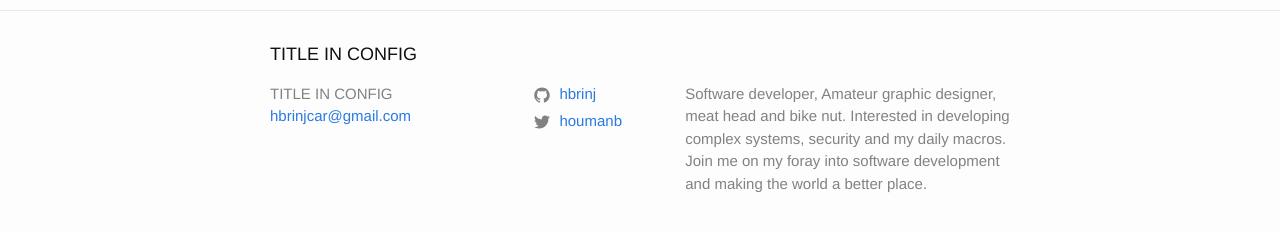
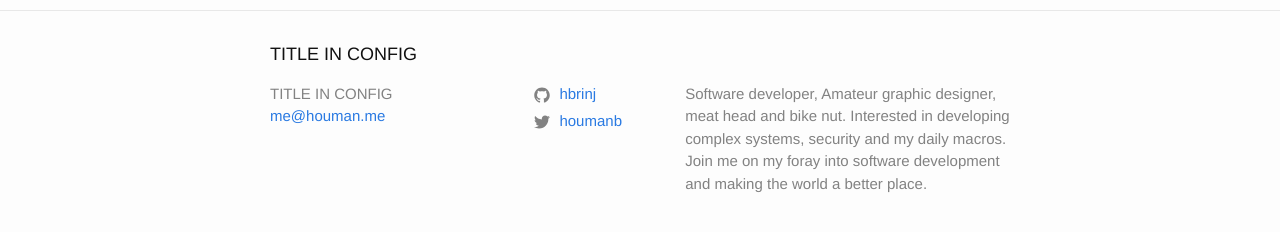
Before and after one commit to Hbrinj/houman.co.uk, a Jekyll site: the page built from index.md, in a window 1280 px wide. Shown: the part 151-383 px from the top of the page. Built offline with Jekyll 4.4.1, drawn with Linux system fonts in a browser that asks for light colours.

Commit message:
changed email address
Signed-off-by: Houman Brinjcargorabi <hbrinjcar@gmail.com>

```diff
--- a/_config.yml
+++ b/_config.yml
@@ -14,7 +14,7 @@
 # You can create any custom variable you would like, and they will be accessible
 # in the templates via {{ site.myvariable }}.
 title: TITLE IN CONFIG
-email: hbrinjcar@gmail.com
+email: me@houman.me
 description: > # this means to ignore newlines until "baseurl:"
         Software developer, Amateur graphic designer, meat head and bike nut.
         Interested in developing complex systems, security and my daily macros.
```
